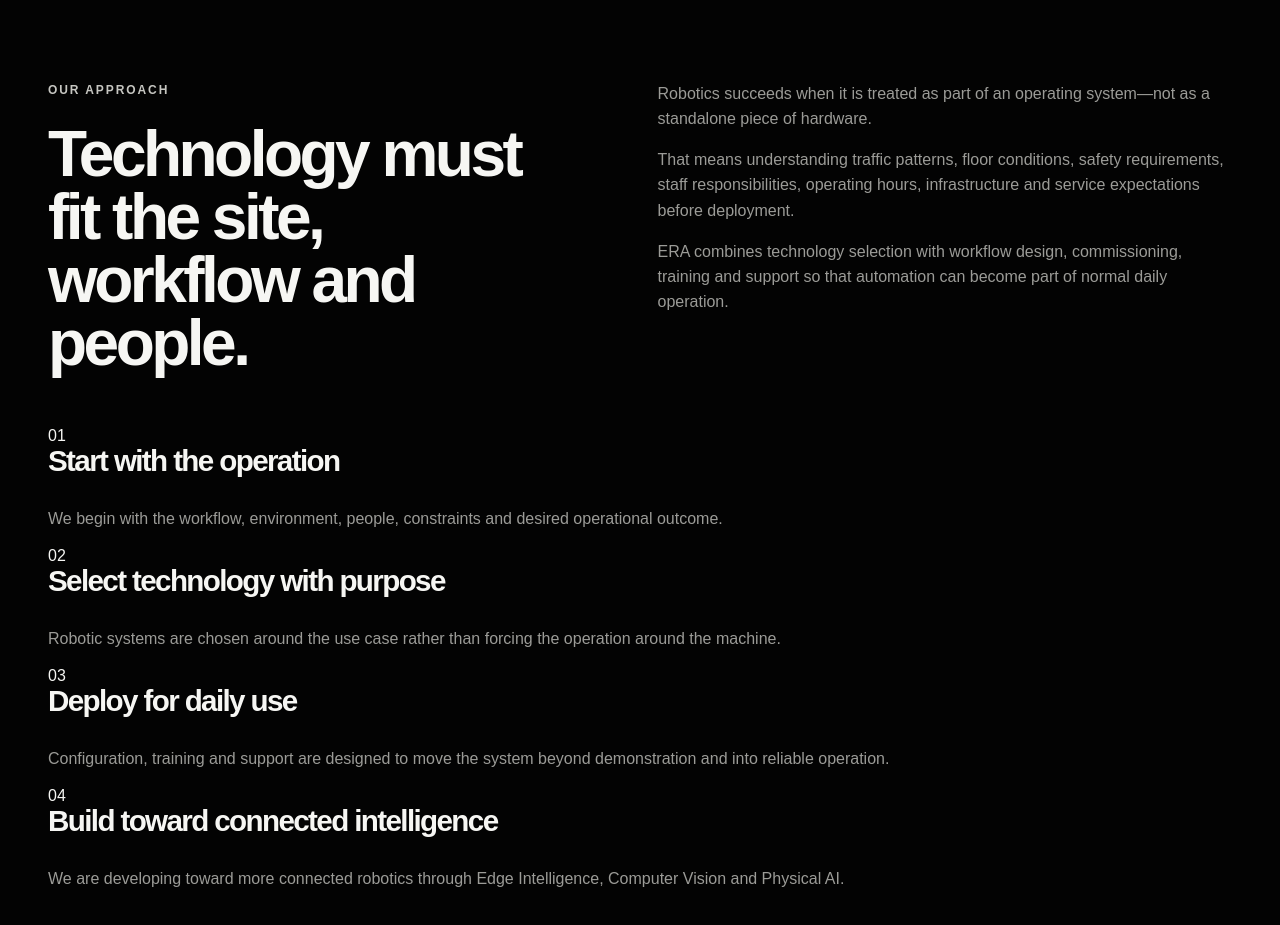
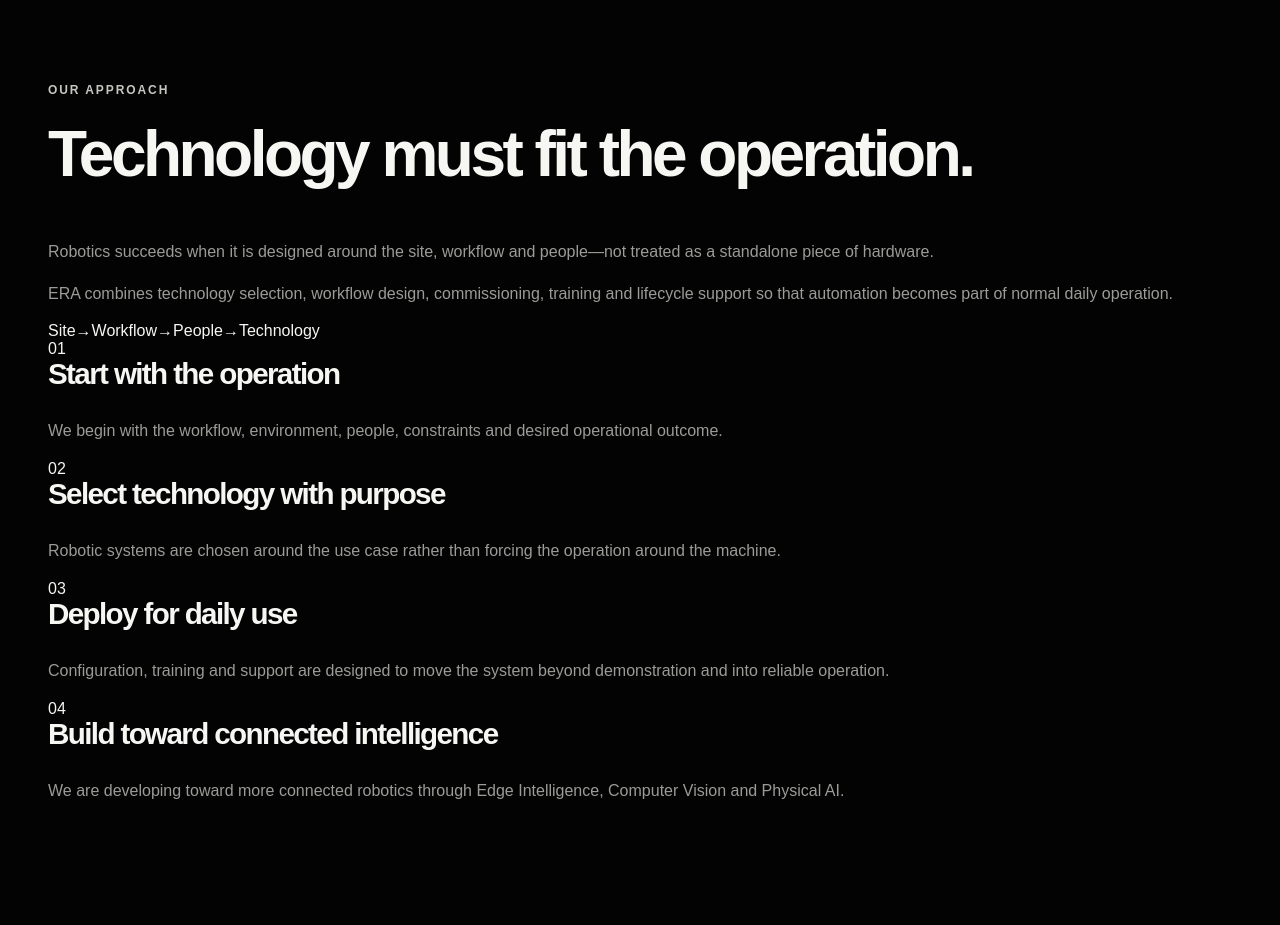
Before and after one commit to ERA-Robotics/era-website, a Next.js app in the folder era-robotics-website-v2/: page /about in a window 1280 px wide. Shown: the part 2300-3225 px from the top of the page. Built offline with nearby package versions, Linux system fonts and the light colour scheme.

Commit message:
Update page.tsx

```diff
--- a/era-robotics-website-v2/app/about/page.tsx
+++ b/era-robotics-website-v2/app/about/page.tsx
@@ -124,48 +124,50 @@ export default function AboutPage() {
         </div>
       </section>
 
-      <section className="section">
-        <div className="shell editorial-grid">
-          <div>
+<section
+  className="section approach-section"
+  aria-labelledby="approach-title"
+>
+  <div className="shell approach-layout">
+    <div className="approach-intro">
       <p className="kicker">OUR APPROACH</p>
 
-            <h2>
-              Technology must fit the site, workflow and people.
+      <h2 id="approach-title">
+        Technology must fit the operation.
       </h2>
-          </div>
 
-          <div>
-            <p>
-              Robotics succeeds when it is treated as part of an operating
-              system—not as a standalone piece of hardware.
+      <p className="approach-lead">
+        Robotics succeeds when it is designed around the site, workflow and
+        people—not treated as a standalone piece of hardware.
       </p>
 
-            <p>
-              That means understanding traffic patterns, floor conditions,
-              safety requirements, staff responsibilities, operating hours,
-              infrastructure and service expectations before deployment.
+      <p className="approach-copy">
+        ERA combines technology selection, workflow design, commissioning,
+        training and lifecycle support so that automation becomes part of
+        normal daily operation.
       </p>
 
-            <p>
-              ERA combines technology selection with workflow design,
-              commissioning, training and support so that automation can
-              become part of normal daily operation.
-            </p>
+      <div className="approach-flow" aria-label="ERA deployment approach">
+        <span>Site</span>
+        <i aria-hidden="true">→</i>
+        <span>Workflow</span>
+        <i aria-hidden="true">→</i>
+        <span>People</span>
+        <i aria-hidden="true">→</i>
+        <span>Technology</span>
       </div>
     </div>
 
-        <div className="shell">
-          <div className="why-era-list">
+    <div className="approach-principles">
       {principles.map((principle) => (
-              <article key={principle.number}>
-                <span className="why-era-number">
-                  {principle.number}
-                </span>
+        <article className="approach-card" key={principle.number}>
+          <div className="approach-card-top">
+            <span className="approach-number">{principle.number}</span>
+            <span className="approach-marker" aria-hidden="true" />
+          </div>
 
-                <div>
           <h3>{principle.title}</h3>
           <p>{principle.body}</p>
-                </div>
         </article>
       ))}
     </div>
```
Lines whose indentation alone changed are shown as unchanged.
